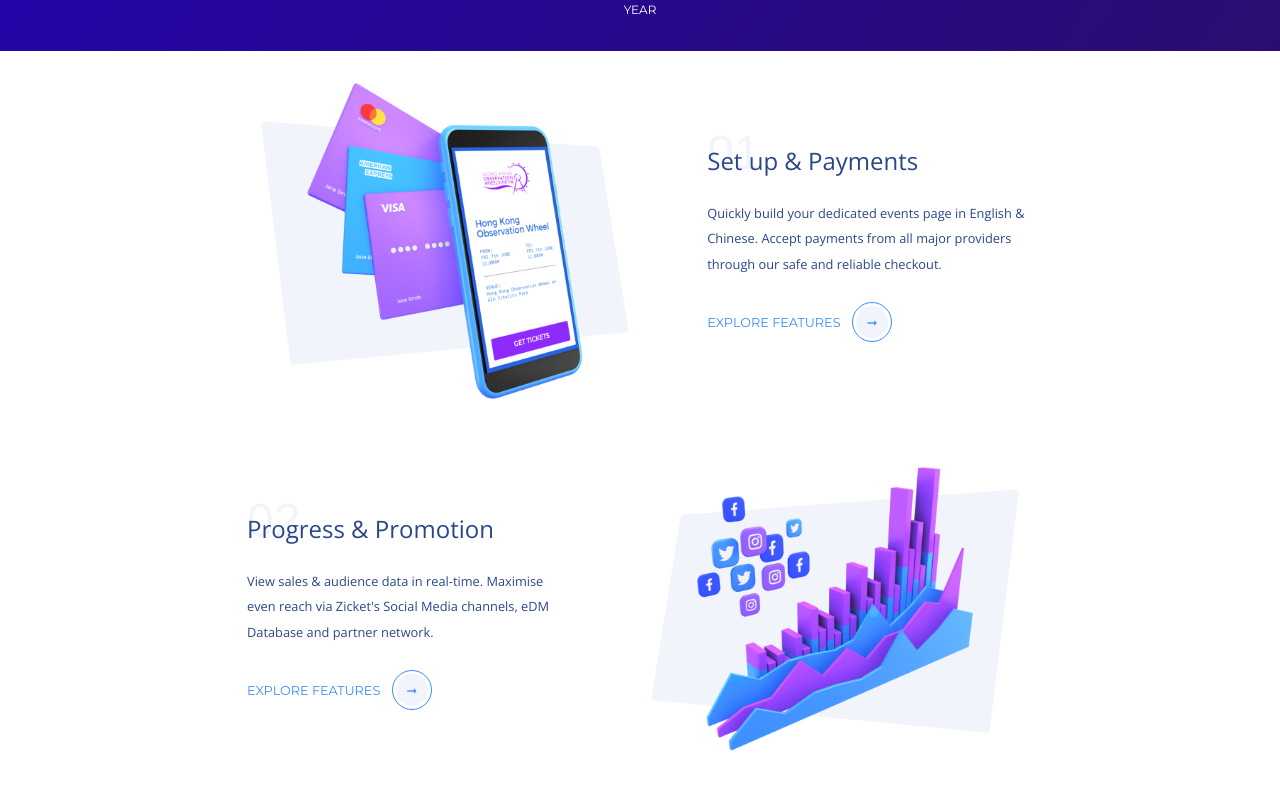
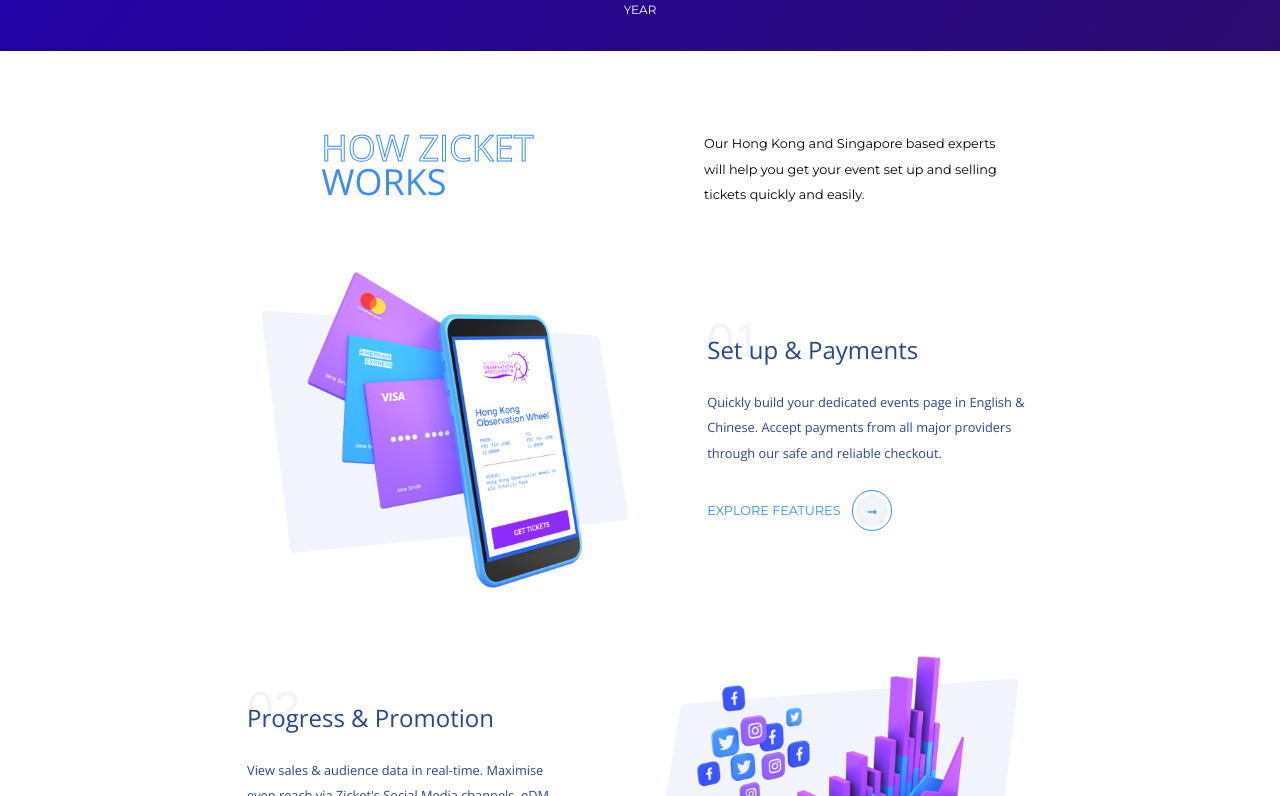
Before and after one commit to naomiearledev/zicket, a Vue app: page / in a window 1280 px wide. Shown: the part 724-1520 px from the top of the page. Built offline with nearby package versions, Linux system fonts and the light colour scheme.

Commit message:
Adding section non-component section in HomeView above FeatureAbstract components

```diff
--- a/src/components/FeatureAbstract.vue
+++ b/src/components/FeatureAbstract.vue
@@ -46,8 +46,6 @@
 <style lang="less">
 .feature-abstract {
   display: flex;
-  max-width: 850px;
-  margin: 0 auto;
   padding: 2rem 0;
 
   &_image {
--- a/src/views/HomeView.vue
+++ b/src/views/HomeView.vue
@@ -1,10 +1,23 @@
 <template>
   <div class="home">
     <Jumbotron />
-    <FeatureAbstract imgName="feature_set-up-payment.png" stepNum="01" altText="3D rendered image of credit cards and mobile phone" title="Set up & Payments" text="Quickly build your dedicated events page in English & Chinese. Accept payments from all major providers through our safe and reliable checkout." leftImg="true"/>
-    <FeatureAbstract imgName="feature_progress-promotion.png" stepNum="02" altText="3D rendered image of graph and social media icons" title="Progress & Promotion" text="View sales & audience data in real-time. Maximise even reach via Zicket's Social Media channels, eDM Database and partner network." leftImg="false"/>
-    <FeatureAbstract imgName="feature_entry-rfid.png" stepNum="03" altText="3D rendered image of RFID entry band and scanner" title="Entry & RFID" text="Manage entry through our iOS and Android app. Take your event cashless with our best-in-class solution." leftImg="true"/>
-    <FeatureAbstract imgName="feature_support-analysis.png" stepNum="04" altText="3D rendered image of laptop and messages" title="Support & Analysis" text="Omni-channel support for you and your customers. Post event in-sight, analysis and recommendations." leftImg="false"/>
+    <div class="how-it-works">
+      <div class="how-it-works_info">
+        <div class="how-it-works_info_title">
+          <h2>
+            <span class="outline-text">how zicket</span>
+            <span>works</span>
+          </h2>
+        </div>
+        <div class="how-it-works_info_text">
+          <p>Our Hong Kong and Singapore based experts will help you get your event set up and selling tickets quickly and easily.</p>
+        </div>
+      </div>
+      <FeatureAbstract imgName="feature_set-up-payment.png" stepNum="01" altText="3D rendered image of credit cards and mobile phone" title="Set up & Payments" text="Quickly build your dedicated events page in English & Chinese. Accept payments from all major providers through our safe and reliable checkout." leftImg="true"/>
+      <FeatureAbstract imgName="feature_progress-promotion.png" stepNum="02" altText="3D rendered image of graph and social media icons" title="Progress & Promotion" text="View sales & audience data in real-time. Maximise even reach via Zicket's Social Media channels, eDM Database and partner network." leftImg="false"/>
+      <FeatureAbstract imgName="feature_entry-rfid.png" stepNum="03" altText="3D rendered image of RFID entry band and scanner" title="Entry & RFID" text="Manage entry through our iOS and Android app. Take your event cashless with our best-in-class solution." leftImg="true"/>
+      <FeatureAbstract imgName="feature_support-analysis.png" stepNum="04" altText="3D rendered image of laptop and messages" title="Support & Analysis" text="Omni-channel support for you and your customers. Post event in-sight, analysis and recommendations." leftImg="false"/>
+    </div>
   </div>
 </template>
 
@@ -22,3 +35,47 @@
   }
 }
 </script>
+
+<style lang="less">
+  .how-it-works {
+    max-width: 850px;
+    margin: 0 auto;
+
+    &_info {
+      display: flex;
+      padding: 5rem 0 2rem 0;
+
+      &_title,
+      &_text {
+        width: 50%;
+      }
+
+      &_title {
+        text-transform: uppercase;
+        font-family: Helvetica, sans-serif;
+        font-size: 1.5rem;
+        display: flex;
+        justify-content: center;
+
+        span {
+          display: block;
+          font-weight: 500;
+          line-height: 94%;
+          color: #3B8EF9;
+
+          &:nth-of-type(1) {
+            -webkit-text-fill-color: #fff;
+            -webkit-text-stroke-width: 1px;
+            -webkit-text-stroke-color: #3B8EF9;
+          }
+        }
+      }
+
+      &_text {
+        padding: 0 4rem;
+        font-size: 0.8rem;
+        line-height: 200%;
+      }
+    }
+  }
+</style>
```
